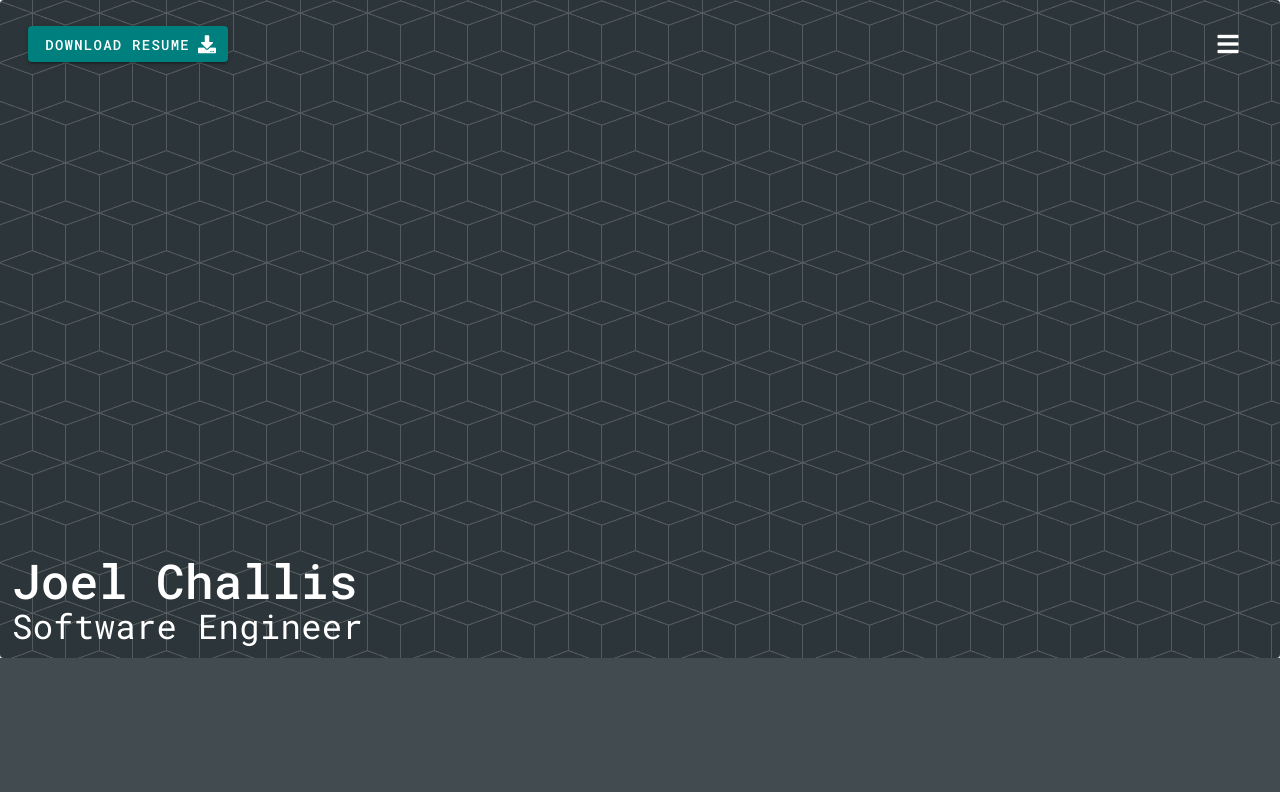
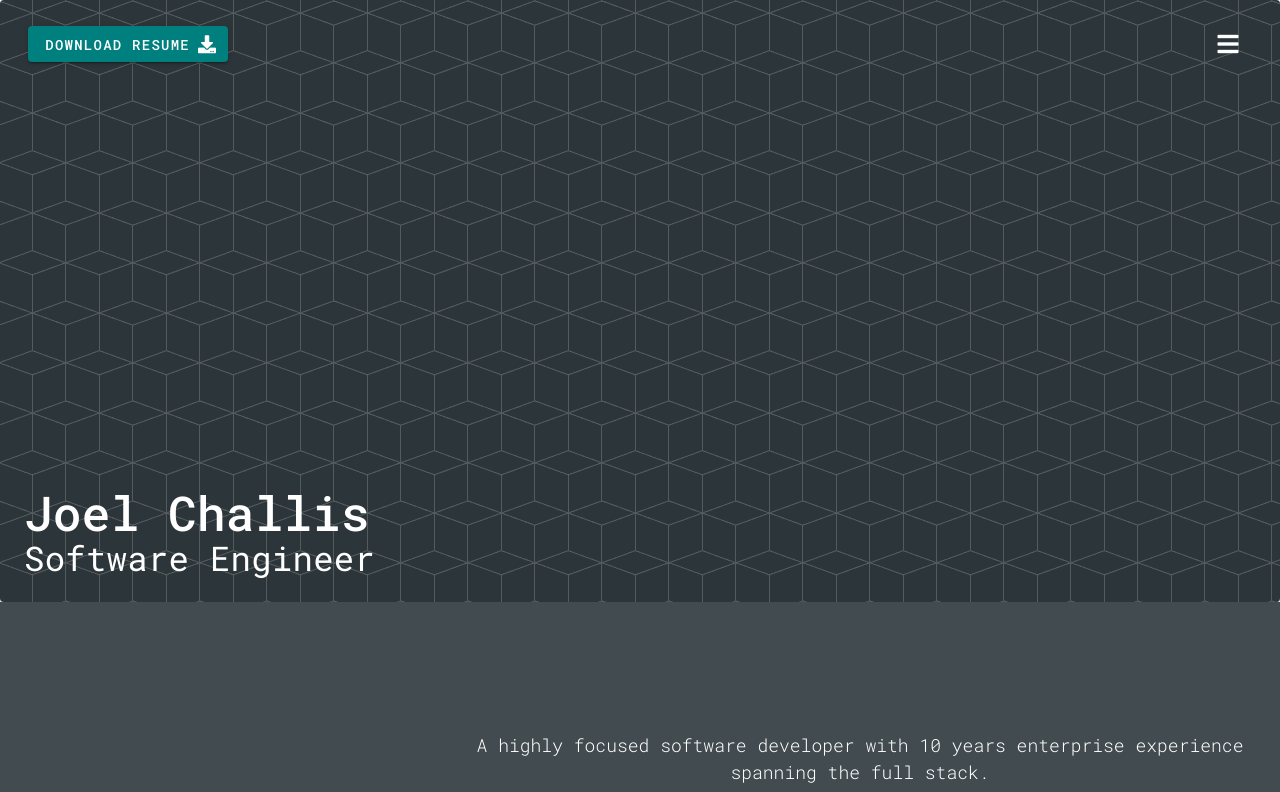
Before and after one commit to zvecr/zvecr.github.io, a Vue app: page / in a window 1280 px wide. Shown: the top 792 px of the page. Built offline with nearby package versions, Linux system fonts and the light colour scheme.

Commit message:
Simplify name placement

```diff
--- a/src/components/Header.vue
+++ b/src/components/Header.vue
@@ -12,9 +12,10 @@
     </v-toolbar>
 
     <v-img src="sticker.png" contain height="30em" position="right"/>
-
-    <h3 class="display-2 font-weight-medium">Joel Challis</h3>
-    <h4 class="display-1">Software Engineer</h4>
+    <div class="pa-3" :class="{'move-up':$vuetify.breakpoint.lgAndUp}">
+      <h3 class="display-2 font-weight-medium">Joel Challis</h3>
+      <h4 class="display-1">Software Engineer</h4>
+    </div>
   </v-card>
 </template>
 
@@ -36,4 +37,7 @@ export default {
   background-image: url('/cubes.png');
   background-repeat: repeat;
 }
+.move-up {
+  margin-top: -5em;
+}
 </style>
```
